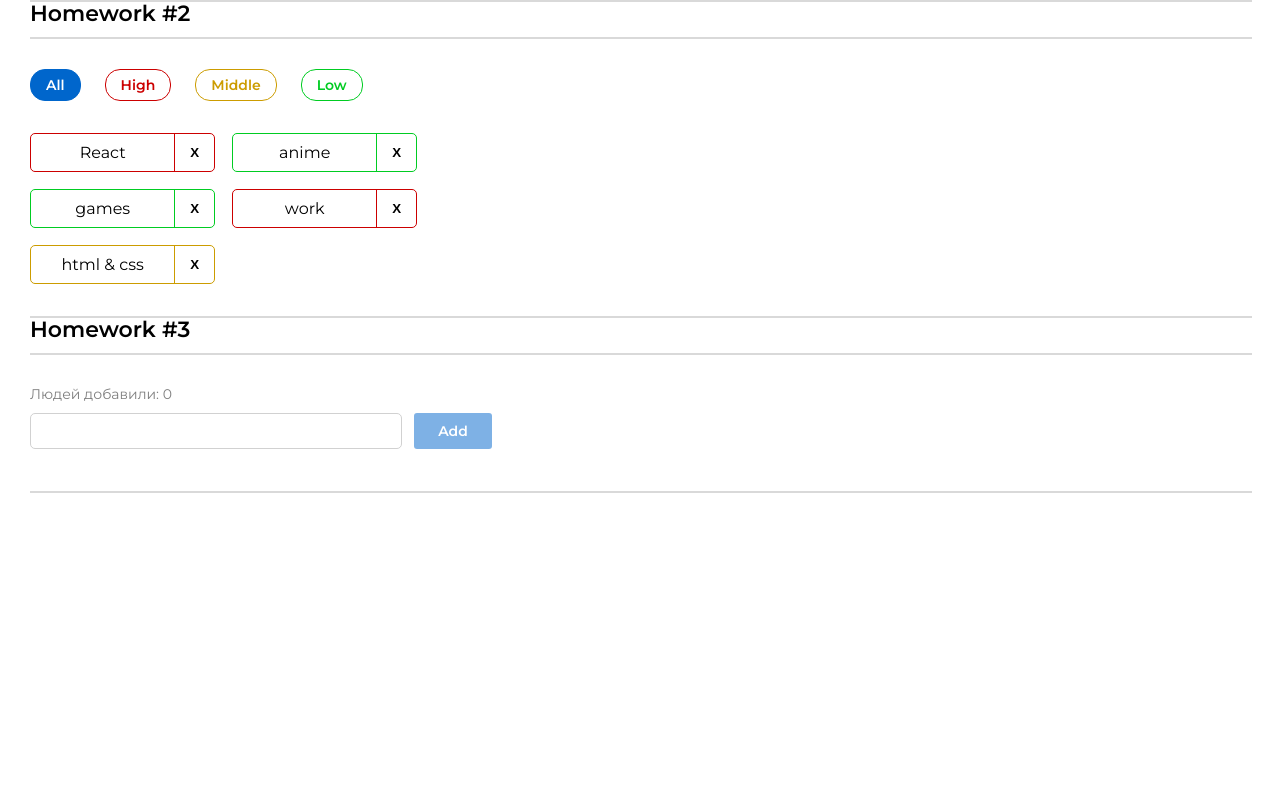
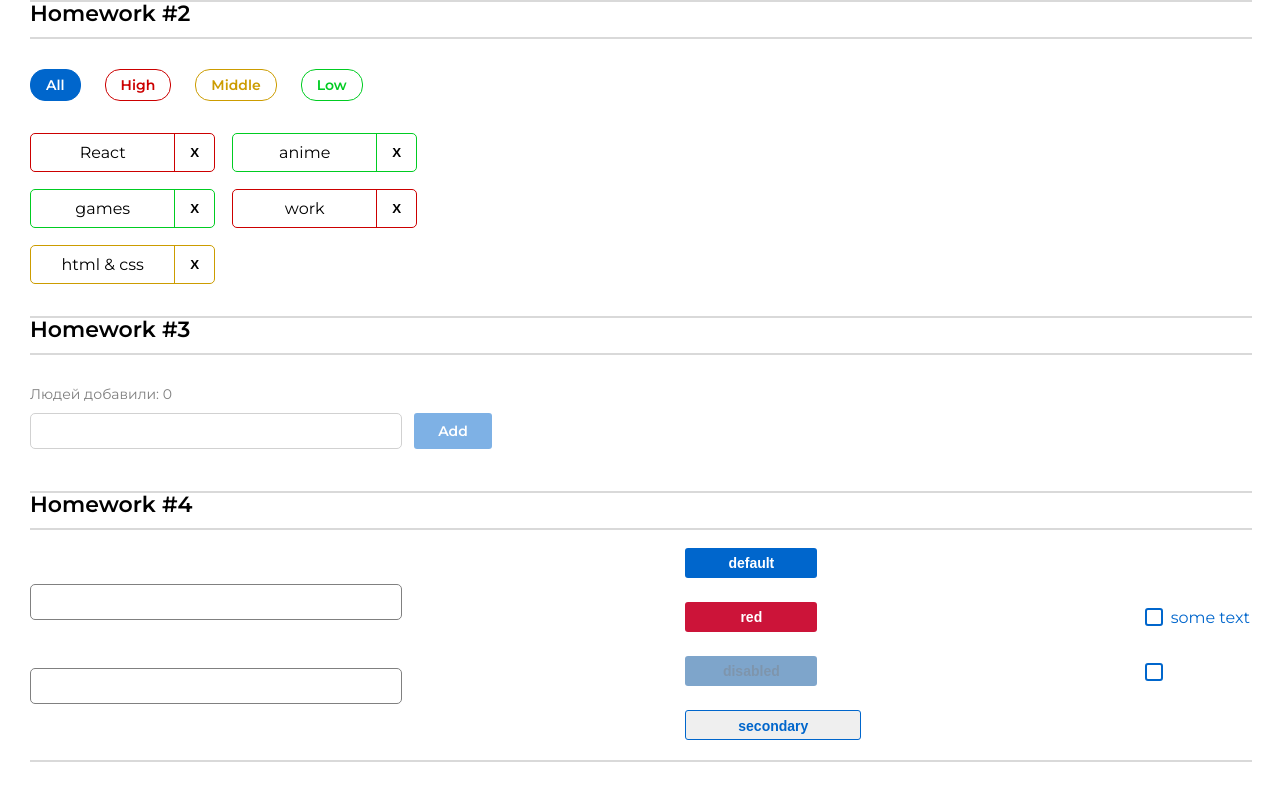
Before and after one commit to Innuska23/homework-front-2, a React (Create React App) app: page /#/ in a window 1280 px wide. Shown: the part 441-1241 px from the top of the page. Before the commit the page ends 1002 px from the top, so only its background shows below. Built offline with nearby package versions, Linux system fonts and the light colour scheme.

Commit message:
finished HW4

```diff
--- a/src/s1-main/App.tsx
+++ b/src/s1-main/App.tsx
@@ -3,6 +3,7 @@
 import HW1 from '../s2-homeworks/hw01/HW1'
 import HW2 from '../s2-homeworks/hw02/HW2'
 import HW3 from '../s2-homeworks/hw03/HW3'
+import HW4 from '../s2-homeworks/hw04/HW4'
 
 function App() {
     return (
@@ -11,7 +12,7 @@
             {/*раскомментировать по ходу выполнения*/}
             <HW2 />
             <HW3 />
-            {/*<HW4/>*/}
+            <HW4 />
 
             {/*при выполнении дз 5 и более - закомментировать здесь дз 1-4, так как они есть внутри дз 5*/}
             {/*<HW5/>*/}
--- a/src/s2-homeworks/hw04/Stand.module.css
+++ b/src/s2-homeworks/hw04/Stand.module.css
@@ -2,6 +2,7 @@
   display: flex;
   justify-content: space-between;
   align-items: center;
+  padding: 20px 0;
 }
 
 .inputs {
--- a/src/s2-homeworks/hw04/common/c1-SuperInputText/SuperInputText.module.css
+++ b/src/s2-homeworks/hw04/common/c1-SuperInputText/SuperInputText.module.css
@@ -1,20 +1,34 @@
 .input:focus {
+  outline: 1px solid gray;
 }
 
 .input {
+  width: 372px;
+  height: 36px;
+  outline: none;
+  border-radius: 5px;
+  border: 1px solid gray;
+  padding: 10px 8px;
 }
 
 .inputWrapper {
+  display: flex;
+  flex-direction: column-reverse;
 }
 
 .superInput {
 }
 
 .errorInput {
+  border-color: #cc1439;
 }
 
 .errorInput:focus {
+  outline: 1px solid #cc1439;
 }
 
 .error {
+  font-weight: 400;
+  font-size: 14px;
+  color: #cc1439;
 }
--- a/src/s2-homeworks/hw04/common/c2-SuperButton/SuperButton.module.css
+++ b/src/s2-homeworks/hw04/common/c2-SuperButton/SuperButton.module.css
@@ -1,36 +1,64 @@
 .button {
+  border-radius: 3px;
+  padding: 5px 24px;
+  width: 132px;
+  height: 30px;
+  border: none;
+  font-weight: 600;
+  font-size: 14px;
+  line-height: 143%;
+  color: #fff;
+  cursor: pointer;
 }
 
 .disabled {
+  background: #004d99;
+  /* opacity: 0.5; */
 }
 
 .secondary {
+  border: 1px solid #06c;
+  border-radius: 3px;
+  padding: 5px 24px;
+  width: 176px;
+  height: 30px;
+  color: #06c;
 }
 
 .default {
+  background-color: #06c;
 }
 
 .red {
+  background-color: #cc1439;
 }
 
 .default:hover {
+  background-color: #0080ff;
 }
 
 .red:hover {
+  background-color: #ff1a47;
 }
 
 .secondary:hover {
+  background-color: #e5f0fa;
 }
 
-
 .default:active {
+  background-color: #0059b2;
 }
 
 .secondary:active {
+  background-color: #c9e5ff;
 }
 
 .red:active {
+  background-color: #b21232;
 }
 
 .button:disabled {
+  background-color: #004d99;
+  opacity: 0.5;
+  color: #002e5c;
 }
--- a/src/s2-homeworks/hw04/common/c2-SuperButton/SuperButton.tsx
+++ b/src/s2-homeworks/hw04/common/c2-SuperButton/SuperButton.tsx
@@ -1,4 +1,4 @@
-import React, {ButtonHTMLAttributes, DetailedHTMLProps} from 'react'
+import React, { ButtonHTMLAttributes, DetailedHTMLProps } from 'react'
 import s from './SuperButton.module.css'
 
 // тип пропсов обычной кнопки, children в котором храниться название кнопки там уже описан
@@ -18,10 +18,14 @@
     }
 ) => {
     const finalClassName = s.button
-        // + (disabled
-        //         ? ...
-        //         : xType === 'red'
-        //             ? ...
+        + (disabled
+            ? ' ' + s.default
+            : xType === 'red'
+                ? ' ' + s.red
+                : xType === 'secondary'
+                    ? ' ' + s.secondary
+                    : ' ' + s.default
+        )
         + (className ? ' ' + className : '') // задачка на смешивание классов
 
     return (
--- a/src/s2-homeworks/hw04/common/c3-SuperCheckbox/SuperCheckbox.tsx
+++ b/src/s2-homeworks/hw04/common/c3-SuperCheckbox/SuperCheckbox.tsx
@@ -27,6 +27,9 @@
     }
 ) => {
     const onChangeCallback = (e: ChangeEvent<HTMLInputElement>) => {
+        if (onChangeChecked) {
+            onChangeChecked(e.currentTarget.checked);
+        }
         // задачка на написание онченджа
 
     }
```
Lines whose indentation alone changed are shown as unchanged.
